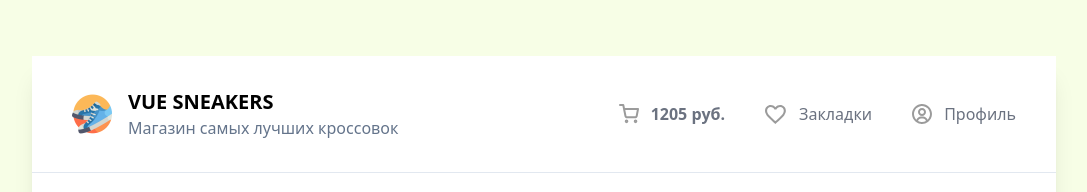
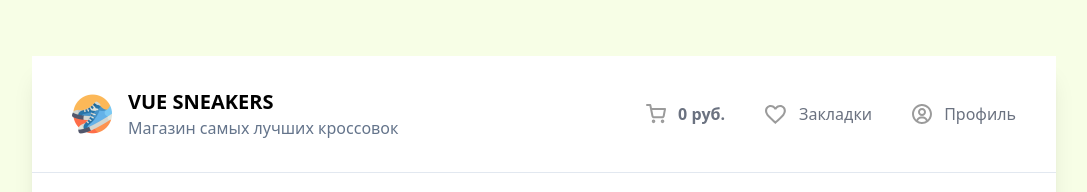
Before and after one commit to DRR0B0T/vue-sneakers, a Vue app: page / in a window 1280 px wide. Shown: the top 192 px of the page, without its empty margins (96-1183 px from the left). Built offline with nearby package versions, Linux system fonts and the light colour scheme; no server answers.

Commit message:
vue sneakers

```diff
--- a/src/App.vue
+++ b/src/App.vue
@@ -1,5 +1,5 @@
 <script setup>
-import { onMounted, provide, reactive, ref, watch } from 'vue'
+import { computed, onMounted, provide, reactive, ref, watch } from 'vue'
 import axios from 'axios'
 
 import AppHeader from '@/components/AppHeader.vue'
@@ -9,6 +9,10 @@
 const items = ref([])
 const cart = ref([])
 const drawerOpen = ref(false)
+
+const totalPrice = computed(() =>
+  cart.value.reduce((acc, item) => acc + item.price, 0),
+)
 
 const filters = reactive({
   sortBy: 'title',
@@ -135,7 +139,7 @@
 <template>
   <Drawer v-if="drawerOpen" />
   <div class="w-4/5 m-auto bg-white rounded-xl shadow-xl mt-14 mb-14">
-    <AppHeader @open-drawer="openDrawer" />
+    <AppHeader :total-price="totalPrice" @open-drawer="openDrawer" />
     <div class="p-10">
       <div class="flex justify-between items-center">
         <h2 class="text-4xl font-bold mb-8">Все кроссовки</h2>
--- a/src/components/AppHeader.vue
+++ b/src/components/AppHeader.vue
@@ -1,5 +1,9 @@
 <script setup>
 const emit = defineEmits(['openDrawer'])
+
+defineProps({
+  totalPrice: Number,
+})
 </script>
 
 <template>
@@ -19,7 +23,7 @@
         @click="emit('openDrawer')"
       >
         <img alt="Cart" src="/cart.svg" />
-        <b>1205 руб.</b>
+        <b>{{ totalPrice }} руб.</b>
       </li>
       <li
         class="flex items-center gap-3 text-gray-500 hover:text-black cursor-pointer"
--- a/src/components/Card.vue
+++ b/src/components/Card.vue
@@ -1,7 +1,5 @@
 <script setup>
-import { inject } from 'vue'
-
-const props = defineProps({
+defineProps({
   id: Number,
   imageUrl: String,
   title: String,
@@ -9,18 +7,9 @@
   year: Number,
   isFavorite: Boolean,
   isAdded: Boolean,
-  onClickAdd: Function,
+  onAddToCart: Function,
+  onClickFavorite: Function,
 })
-
-const onFavoriteAdd = inject('onFavoriteAdd')
-
-const onClickFavorite = () => {
-  const obj = {
-    ...props,
-    parentId: props.id,
-  }
-  onFavoriteAdd(obj)
-}
 </script>
 
 <template>
@@ -46,7 +35,7 @@
       <img
         :src="!isAdded ? ' /plus.svg' : '/checked.svg'"
         alt="Plus"
-        @click="onClickAdd"
+        @click="onAddToCart"
       />
     </div>
   </div>
```
